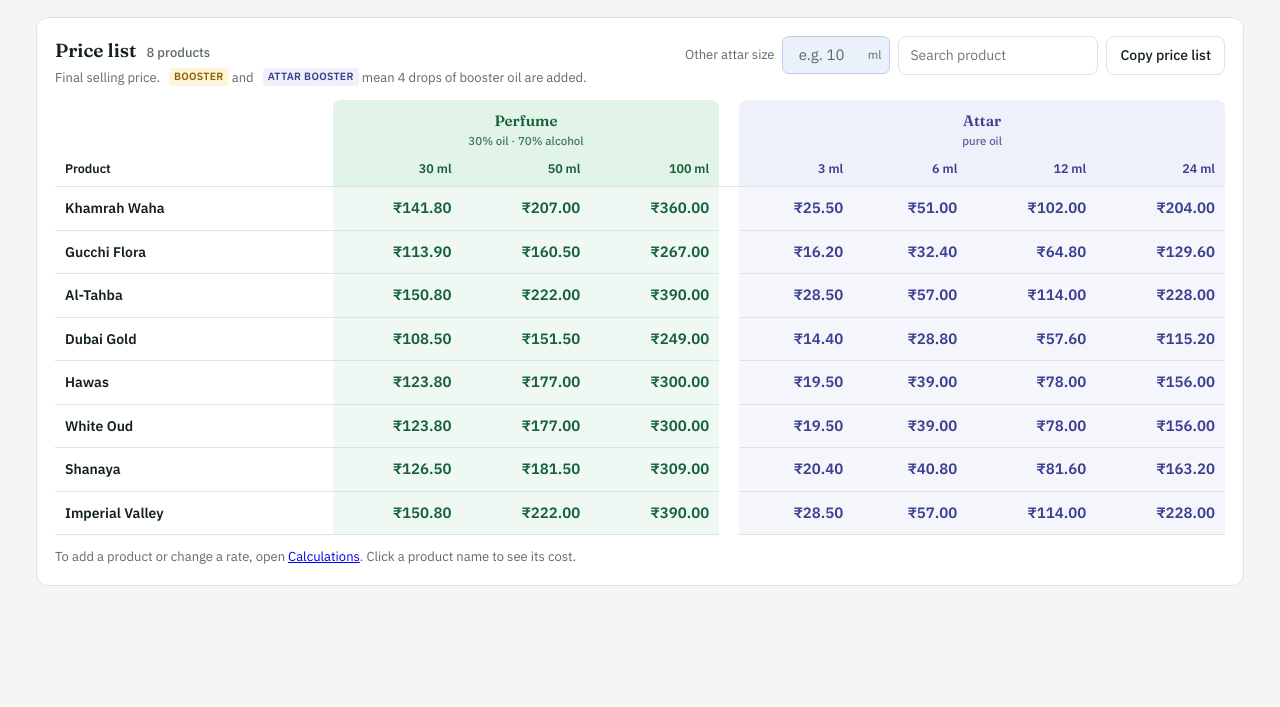
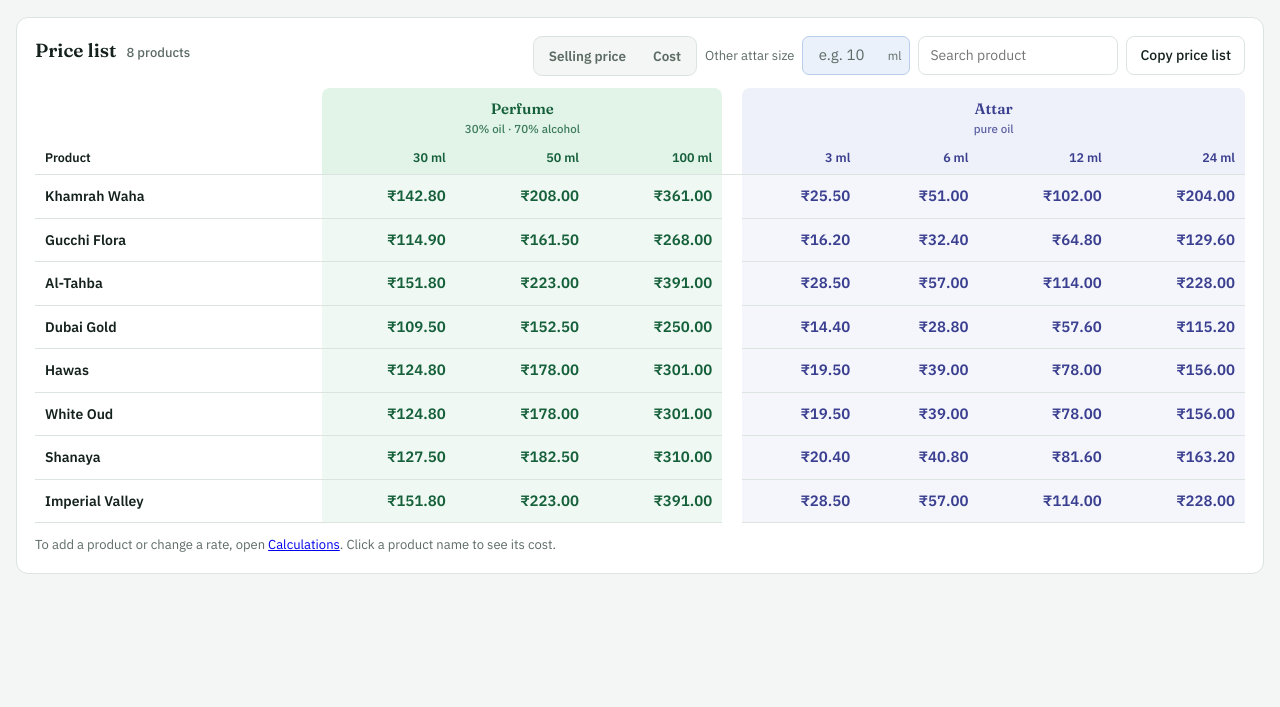
Before and after one commit to GrayQuestpayment/MZ, a plain HTML site: page index.html in a window 1280 px wide. Shown: the part 93-800 px from the top of the page. Drawn offline with Linux system fonts and the light colour scheme.

Commit message:
Update index.html

```diff
--- a/index.html
+++ b/index.html
@@ -49,7 +49,7 @@
   *{box-sizing:border-box}
   html,body{margin:0}
   body{background:var(--paper);color:var(--ink);font:15px/1.5 var(--body);font-variant-numeric:tabular-nums;}
-  .wrap{max-width:1240px;margin:0 auto;padding:24px 16px 48px;display:grid;gap:20px;}
+  .wrap{max-width:1320px;margin:0 auto;padding:24px 16px 48px;display:grid;gap:20px;}
   [hidden]{display:none !important;}
   main{min-width:0;}
 
@@ -143,8 +143,18 @@
   .seg button:hover{color:var(--ink);}
   .seg button[aria-pressed="true"]{background:var(--accent);color:var(--accent-ink);}
 
-  table.prod{width:100%;border-collapse:separate;border-spacing:0;font-size:14px;min-width:1180px;}
-  table.prod.attar{min-width:1060px;}
+  table.prod{width:100%;border-collapse:separate;border-spacing:0;font-size:14px;min-width:1460px;}
+  table.prod.attar{min-width:1320px;}
+  /* product name stays visible while the wide table scrolls */
+  .prod .stick{position:sticky;left:0;z-index:2;background:var(--card);}
+  .prod th.cst{background:var(--cost-bg);color:var(--cost-ink);}
+  .prod td.cst{background:var(--cost-bg);color:var(--cost-ink);font-weight:600;}
+  .prod th.pr{background:var(--rate-bg);color:var(--ink);}
+  .prod td.pr{background:color-mix(in srgb, var(--rate-bg) 55%, transparent);}
+  .prod td.pr input{width:84px;font-weight:600;}
+  .prod td.pct{font-weight:600;color:var(--muted);}
+  .prod td.pct.pos{color:var(--price-ink);}
+  .prod td.pct.neg{color:var(--danger);}
   .prod th{font-size:12px;font-weight:600;color:var(--muted);text-align:right;padding:8px 6px;border-bottom:1px solid var(--line);vertical-align:bottom;white-space:nowrap;}
   .prod th.l{text-align:left;}
   .prod th.c, .prod td.c{text-align:center;}
@@ -207,9 +217,13 @@
       <div class="row-head">
         <div>
           <h2 id="h-pl">Price list <span class="count" id="plCount"></span></h2>
-          <p class="sub">Final selling price. <span class="tag">Booster</span> and <span class="tag at">Attar booster</span> mean 4 drops of booster oil are added.</p>
+          <p class="sub" id="plSub"></p>
         </div>
         <div class="btns">
+          <div class="seg" id="plMode" role="group" aria-label="Prices shown">
+            <button type="button" data-mode="sell">Selling price</button>
+            <button type="button" data-mode="cost">Cost</button>
+          </div>
           <label class="custom" for="customAttar">Other attar size <span class="unit" data-unit="ml"><input class="rate" id="customAttar" type="number" inputmode="decimal" step="any" min="0" placeholder="e.g. 10"></span></label>
           <input type="search" class="search" id="plSearch" placeholder="Search product" aria-label="Search products">
           <button type="button" id="copyList">Copy price list</button>
@@ -247,7 +261,7 @@
         <div class="row-head">
           <div>
             <h2 id="h-prod">Perfume cost <span class="count" id="prodCount"></span></h2>
-            <p class="sub">Tick Booster to add 4 drops of booster oil. Bottle and packing use the standard rate for the size; type your own price in a row to change it for that product only, clear it to go back.</p>
+            <p class="sub">Tick Booster to add 4 drops of booster oil. Bottle and packing use the standard rate for the size; type your own price in a row to change it for that product only. Type your <b>profit ₹</b> for each size: profit % and selling price are worked out for you.</p>
           </div>
           <div class="btns">
             <div class="seg" id="pfSeg" role="group" aria-label="Perfume bottle size"></div>
@@ -267,7 +281,7 @@
         <div class="row-head">
           <div>
             <h2 id="h-attar">Attar cost</h2>
-            <p class="sub">Pure oil, no alcohol. Booster, bottle and packing work the same way as in Perfume cost. Oil rates are shared with the Perfume cost table.</p>
+            <p class="sub">Pure oil, no alcohol. Booster, bottle, packing and profit work the same way as in Perfume cost. Oil rates are shared with the Perfume cost table.</p>
           </div>
           <div class="btns">
             <div class="seg" id="atSeg" role="group" aria-label="Attar size"></div>
@@ -356,9 +370,9 @@ const DEFAULTS = {
   boostDrops: 4,                           // drops of booster per bottle, when ticked
   dropsPerMl: 20,                          // 20 drops = 1 ml (1 ml of oil taken as 1 g)
   sizes: [                                 // perfume: standard bottle (K) and packing (L)
-    { ml: 30,  bottle: 50, packing: 9 },
-    { ml: 50,  bottle: 60, packing: 9 },
-    { ml: 100, bottle: 75, packing: 9 }
+    { ml: 30,  bottle: 50, packing: 10 },
+    { ml: 50,  bottle: 60, packing: 10 },
+    { ml: 100, bottle: 75, packing: 10 }
   ],
   attarSizes: [                            // attar: standard bottle and packing
     { ml: 3,  bottle: 0, packing: 0 },
@@ -367,22 +381,23 @@ const DEFAULTS = {
     { ml: 24, bottle: 0, packing: 0 }
   ],
   pfView: 30, atView: 6,                   // size shown in the cost tables
-  perfumes: [                              // oil price (B) for oil qty (C)
-    { name: 'Khamrah Waha',    supplier: 'Al-Shahab',         oilPrice: 2125, oilQty: 250 },
-    { name: 'Gucchi Flora',    supplier: 'Al-Shahab',         oilPrice: 1350, oilQty: 250 },
-    { name: 'Al-Tahba',        supplier: 'Al-Shahab',         oilPrice: 2375, oilQty: 250 },
-    { name: 'Dubai Gold',      supplier: 'Al-Shahab',         oilPrice: 1200, oilQty: 250 },
-    { name: 'Hawas',           supplier: 'Al-Shahab',         oilPrice: 1625, oilQty: 250 },
-    { name: 'White Oud',       supplier: 'Al-Shahab',         oilPrice: 1625, oilQty: 250 },
-    { name: 'Shanaya',         supplier: 'Al-Shahab',         oilPrice: 1700, oilQty: 250 },
-    { name: 'Imperial Valley', supplier: 'Al-Shahab · Trial', oilPrice: 2375, oilQty: 250 }
+  plMode: 'sell',                          // price list shows selling price ('sell') or cost ('cost')
+  perfumes: [                              // oil price (B) for oil qty (C); profit ₹ per perfume size
+    { name: 'Khamrah Waha',    supplier: 'Al-Shahab',         oilPrice: 2125, oilQty: 250, profitOv: { 30: 108, 50: 158, 100: 275 } },
+    { name: 'Gucchi Flora',    supplier: 'Al-Shahab',         oilPrice: 1350, oilQty: 250, profitOv: { 30: 105, 50: 122, 100: 208 } },
+    { name: 'Al-Tahba',        supplier: 'Al-Shahab',         oilPrice: 2375, oilQty: 250, profitOv: { 30: 115, 50: 169, 100: 298 } },
+    { name: 'Dubai Gold',      supplier: 'Al-Shahab',         oilPrice: 1200, oilQty: 250, profitOv: { 30: 109, 50: 115, 100: 190 } },
+    { name: 'Hawas',           supplier: 'Al-Shahab',         oilPrice: 1625, oilQty: 250, profitOv: { 30: 108, 50: 135, 100: 229 } },
+    { name: 'White Oud',       supplier: 'Al-Shahab',         oilPrice: 1625, oilQty: 250, profitOv: { 30: 109, 50: 135, 100: 229 } },
+    { name: 'Shanaya',         supplier: 'Al-Shahab',         oilPrice: 1700, oilQty: 250, profitOv: { 30: 112, 50: 138, 100: 236 } },
+    { name: 'Imperial Valley', supplier: 'Al-Shahab · Trial', oilPrice: 2375, oilQty: 250, profitOv: { 30: 115, 50: 169, 100: 298 } }
   ]
 };
-/* Each product also keeps: booster / atBooster (ticks), and its own bottle & packing prices
-   per size when you type them: bottleOv, packOv (perfume) and atBottleOv, atPackOv (attar), e.g. { "30": 55 }. */
+/* Each product also keeps: booster / atBooster (ticks); its own bottle & packing prices per size when typed:
+   bottleOv, packOv (perfume), atBottleOv, atPackOv (attar); and profit ₹ per size: profitOv, atProfitOv. e.g. { "30": 108 } */
 function newProduct(o) {
   return Object.assign({ name: '', supplier: '', oilPrice: 0, oilQty: 250, booster: false, atBooster: false,
-    bottleOv: {}, packOv: {}, atBottleOv: {}, atPackOv: {} }, o || {});
+    bottleOv: {}, packOv: {}, atBottleOv: {}, atPackOv: {}, profitOv: {}, atProfitOv: {} }, o || {});
 }
 
 /*CALC-START*/
@@ -406,8 +421,11 @@ function perfumePrice(p, size, c) {
   const ob = own(p.bottleOv, size.ml), op = own(p.packOv, size.ml);
   const bottle = ob === null ? size.bottle : ob;                                           // K
   const packing = op === null ? size.packing : op;                                         // L
-  const total = oilCost + alcCost + boostCost + bottle + packing;
-  return { oilPerMl, alcPerMl, oilMl, alcMl, oilCost, alcCost, boostMl, boostCost, bottle, packing, ownBottle: ob !== null, ownPacking: op !== null, total };
+  const total = oilCost + alcCost + boostCost + bottle + packing;                          // cost (sheet M/N/O)
+  const profit = own(p.profitOv, size.ml) || 0;                                            // typed by you
+  const pct = total ? profit / total * 100 : null;                                         // profit % on cost
+  return { oilPerMl, alcPerMl, oilMl, alcMl, oilCost, alcCost, boostMl, boostCost, bottle, packing, ownBottle: ob !== null, ownPacking: op !== null,
+           total, profit, pct, sell: total + profit };
 }
 /* Attar: pure oil, plus booster, bottle and packing in the same way. */
 function attarPrice(p, size, c) {
@@ -419,7 +437,10 @@ function attarPrice(p, size, c) {
   const bottle = ob === null ? (+size.bottle || 0) : ob;
   const packing = op === null ? (+size.packing || 0) : op;
   const total = oilCost + boostCost + bottle + packing;
-  return { oilPerMl, oilMl, oilCost, boostMl, boostCost, bottle, packing, ownBottle: ob !== null, ownPacking: op !== null, total };
+  const profit = own(p.atProfitOv, size.ml) || 0;
+  const pct = total ? profit / total * 100 : null;
+  return { oilPerMl, oilMl, oilCost, boostMl, boostCost, bottle, packing, ownBottle: ob !== null, ownPacking: op !== null,
+           total, profit, pct, sell: total + profit };
 }
 /*CALC-END*/
 
```
